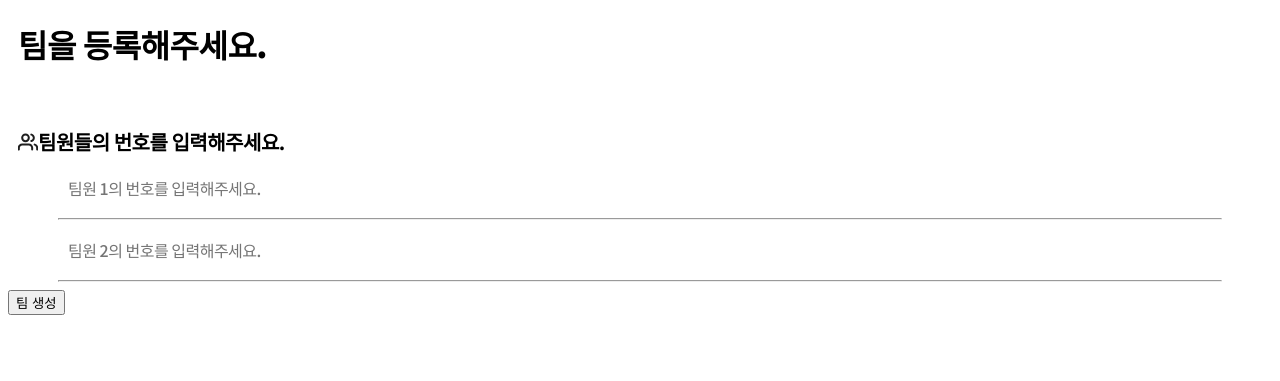
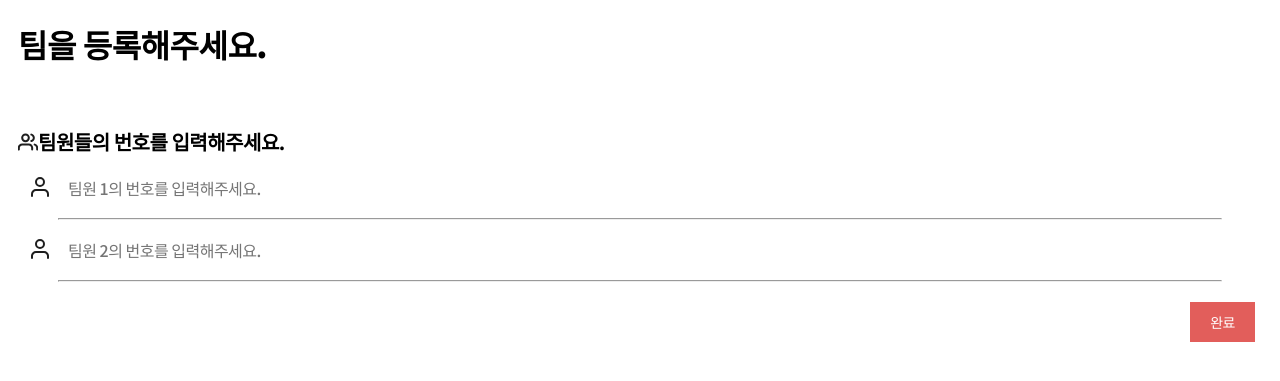
Before and after one commit to tgthon-nojjyteam/KHUTING, a Flask app: page /team_register in a window 1280 px wide. Shown: the top 381 px of the page. Run offline with Flask 3, Linux system fonts and the light colour scheme; the visitor is signed in with stand-in values (Sample User, id 1); some libraries are stand-ins or nearby versions.

Commit message:
팀 등록하기 UI 업데이트

```diff
--- a/static/css/team_register.css
+++ b/static/css/team_register.css
@@ -60,6 +60,10 @@ h3 {
     margin-left: 10px;
 }
 
+.form-group {
+    position: relative;
+}
+
 .form-control {
     font-family: "Noto Sans KR", sans-serif;
     font-weight: 500;
@@ -108,3 +112,20 @@ hr {
 .flash-message.info {
     background-color: #17a2b8; /* 정보 메시지 배경색 */
 }
+
+.btn-primary {
+    font-family: "Noto Sans KR", sans-serif;
+    font-weight: 500;
+    font-size: 14px;
+    letter-spacing: -0.5px;
+    padding: 10px 20px;
+    border: none;
+    background-color: #E25E5B;
+    color: white;
+    cursor: pointer;
+    margin-left: auto;
+    margin-right: 0;
+    display: block; /* 버튼이 블록 요소로 취급되어 오른쪽 정렬되도록 */
+    margin-top: 20px;
+    margin-right: 17px;
+}
--- a/templates/team_register.html
+++ b/templates/team_register.html
@@ -33,18 +33,28 @@
 
     <form action="{{ url_for('team_register') }}" method="POST">
         <div class="form-group">
+            <div class="icon-wrapper">
+                <svg width="24" height="24" viewBox="0 0 24 24" fill="none" xmlns="http://www.w3.org/2000/svg">
+                    <path d="M20 21V19C20 17.9391 19.5786 16.9217 18.8284 16.1716C18.0783 15.4214 17.0609 15 16 15H8C6.93913 15 5.92172 15.4214 5.17157 16.1716C4.42143 16.9217 4 17.9391 4 19V21M16 7C16 9.20914 14.2091 11 12 11C9.79086 11 8 9.20914 8 7C8 4.79086 9.79086 3 12 3C14.2091 3 16 4.79086 16 7Z" stroke="#1E1E1E" stroke-width="2" stroke-linecap="round" stroke-linejoin="round"/>
+                </svg>
+            </div>
             <input type="text" class="form-control" id="user1" placeholder="팀원 1의 번호를 입력해주세요." name="user1"/>
         </div>
 
         <hr />
 
         <div class="form-group">
+            <div class="icon-wrapper">
+                <svg width="24" height="24" viewBox="0 0 24 24" fill="none" xmlns="http://www.w3.org/2000/svg">
+                    <path d="M20 21V19C20 17.9391 19.5786 16.9217 18.8284 16.1716C18.0783 15.4214 17.0609 15 16 15H8C6.93913 15 5.92172 15.4214 5.17157 16.1716C4.42143 16.9217 4 17.9391 4 19V21M16 7C16 9.20914 14.2091 11 12 11C9.79086 11 8 9.20914 8 7C8 4.79086 9.79086 3 12 3C14.2091 3 16 4.79086 16 7Z" stroke="#1E1E1E" stroke-width="2" stroke-linecap="round" stroke-linejoin="round"/>
+                </svg>
+            </div>
             <input type="text" class="form-control" id="user2" placeholder="팀원 2의 번호를 입력해주세요." name="user2"/>
         </div>
 
         <hr />
 
-        <button type="submit" class="btn btn-primary">팀 생성</button>
+        <button type="submit" class="btn btn-primary">완료</button>
     </form>
 
     {% with messages = get_flashed_messages(with_categories=True) %}
```
